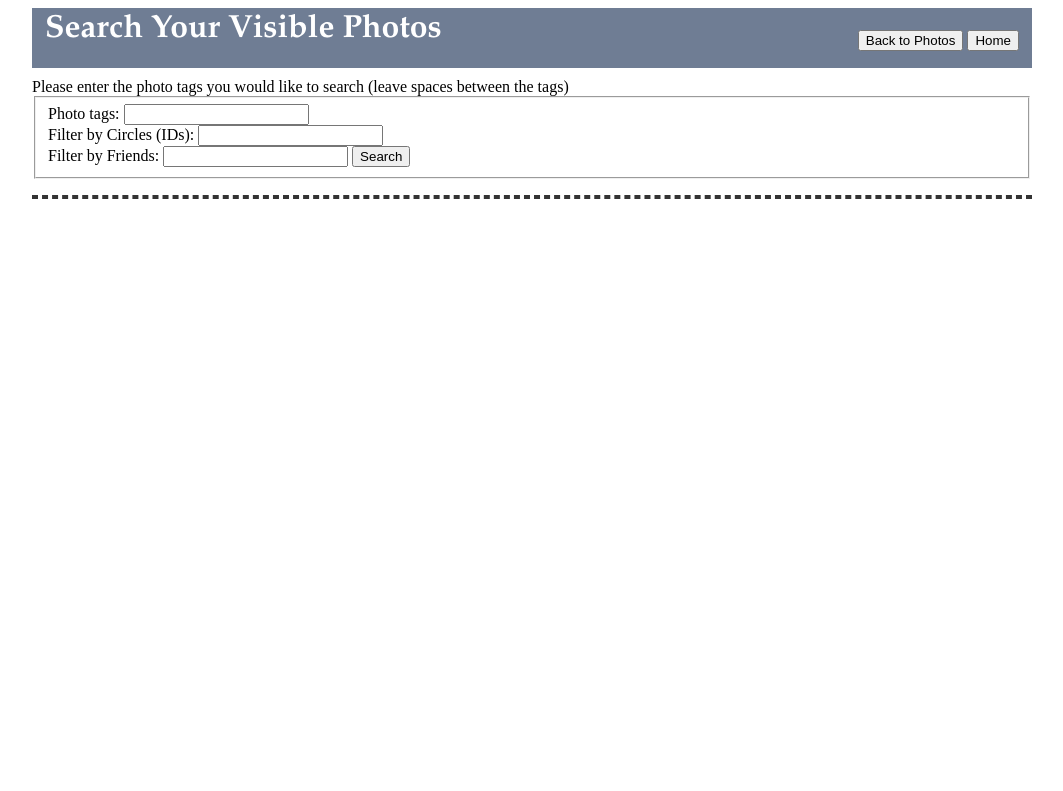
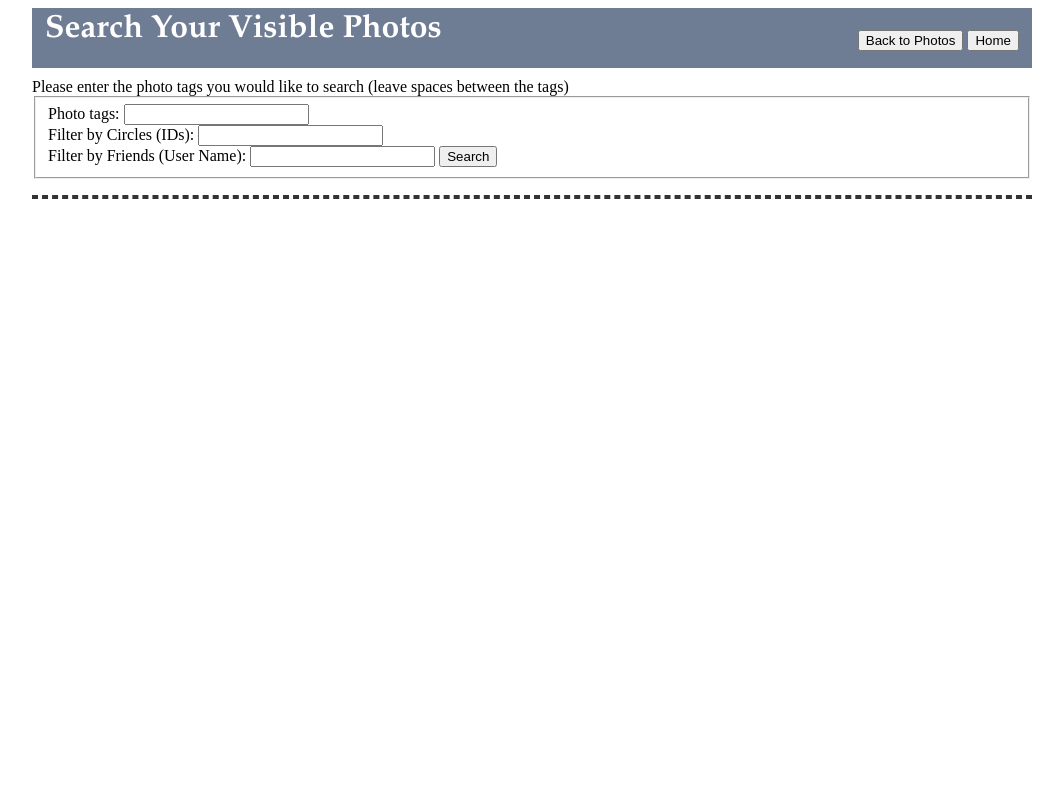
Before and after one commit to ccubed510/cis550php, a PHP site: page /searchPhotos.php in a window 1280 px wide. Shown: the top 791 px of the page, without its empty margins (108-1171 px from the left). Run offline with PHP 8.4, Linux system fonts and the light colour scheme.

Commit message:
added word

```diff
--- a/searchPhotos.php
+++ b/searchPhotos.php
@@ -112,7 +112,7 @@
 							<input type="text" id="circles" onclick="showCircles()"/>
 							<label id="circlesInfo"></label>
 							<br/>
-							<label> Filter by Friends: </label>
+							<label> Filter by Friends (User Name): </label>
 							<input type="text" id="friends" />
 							<input type="button" onclick="formsubmit()" value="Search" />
 						</fieldset>
```
